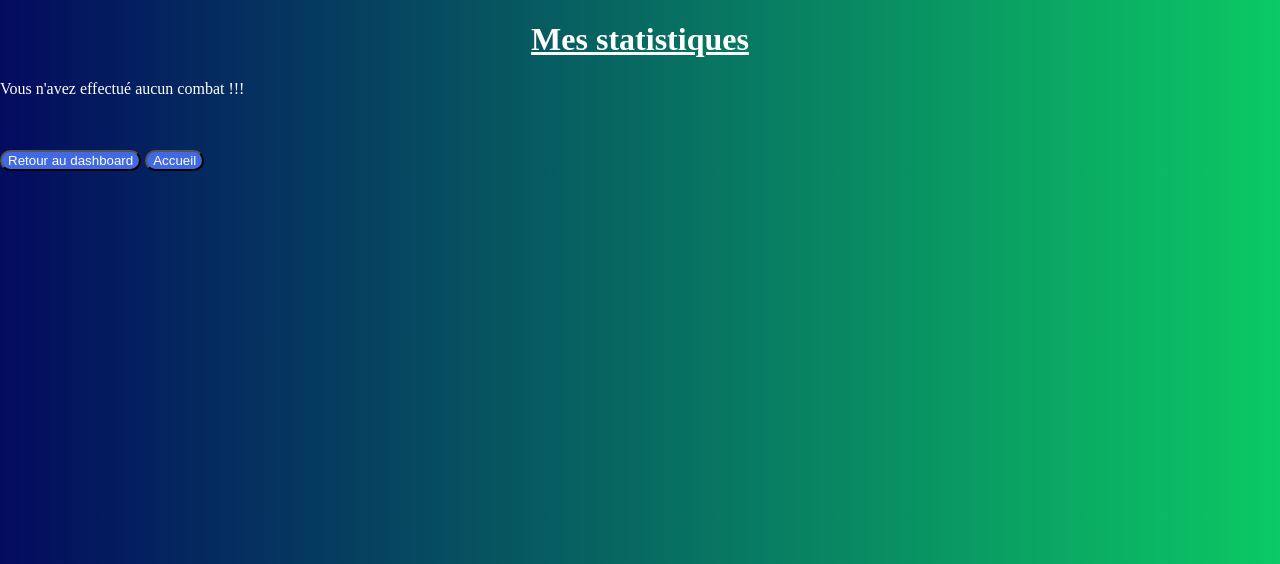
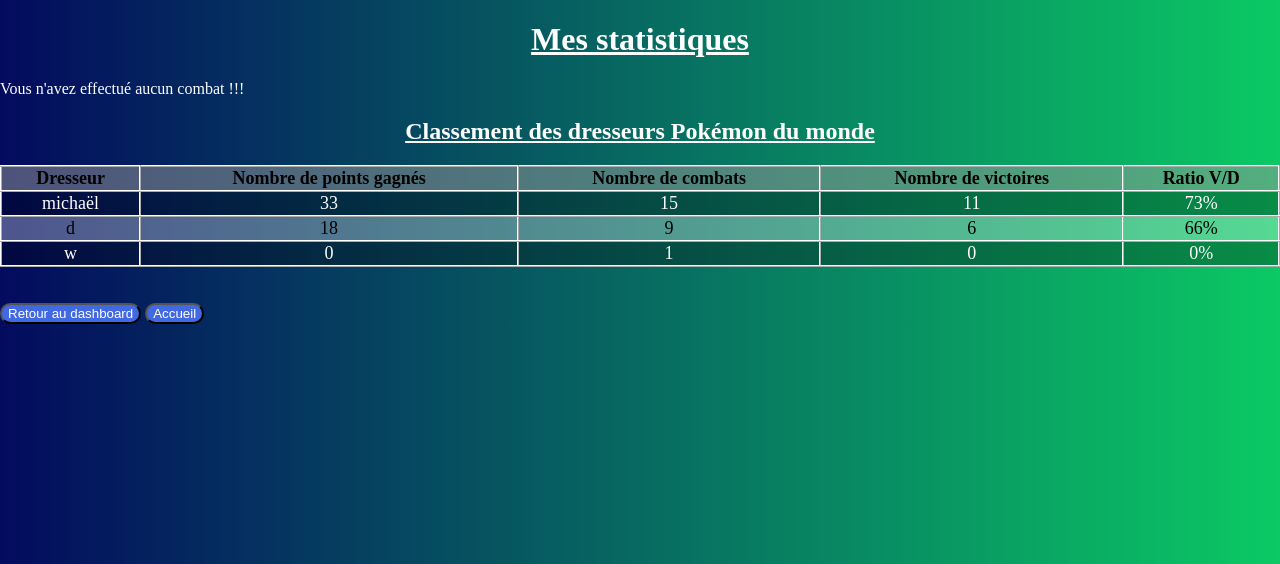
Before and after one commit to killard95/Pokefight, a PHP site: page /Statistiques in a window 1280 px wide. Shown: the top 564 px of the page. Run offline with PHP 8.4, Linux system fonts and the light colour scheme; a user stored in the database is signed in; data comes from the database, SQL or seed files in the repository; some libraries are stand-ins or nearby versions.

Commit message:
Ajout des statistiques, du classement et modif des boutons et du curseur au survol des boutons

```diff
--- a/Controllers/Statistiques.php
+++ b/Controllers/Statistiques.php
@@ -19,4 +19,17 @@ class Statistiques extends Controller {
             // $this->render('Statistiques_template') ;
         }
     }
+    public function top3(){
+        $top3 = new Combat_DAO ;
+        if($top3->getTop3()){
+            // $this->render('Home_template') ;
+        }
+    }
+
+    public function classement(){
+        $classement = new Combat_DAO ;
+        if($classement->Classement()){
+            // $this->render('Statistiques_template') ;
+        }
+    }
 }
--- a/DAO/Combat_DAO.php
+++ b/DAO/Combat_DAO.php
@@ -236,15 +236,55 @@ class Combat_DAO extends Controller {
                 }
             }
 
-            // public function GetSpefStats(){
-            //     $this->db_connect = connectToDb();
-            //     $user = $_SESSION['id_user'] ;
-            //     $queryStats = "
-            //      SELECT COUNT(DISTINCT id_combat) AS nbreCombat, SUM(points) AS TotalPoints, User.firstname, Pokemon.nom
-            //      FROM Combat INNER JOIN User ON User.id_user = Combat.user
-            //      INNER JOIN Pokemon ON Pokemon.id_pokemon = Combat.my_poke1
-            //      WHERE user = 30 GROUP BY Pokemon.nom; "
-            // }
+            public function GetTop3(){
+                $this->db_connect = connectToDb();
+                $queryStats = "
+                SELECT firstname, SUM(points) AS points, COUNT(id_combat) AS nbre_combat
+                FROM Combat
+                INNER JOIN User ON User.id_user = Combat.user
+                GROUP BY firstname
+                ORDER BY points DESC
+                LIMIT 3 ";
+                $stmt = $this->db_connect->query($queryStats)->fetchAll(PDO::FETCH_ASSOC);
+                if($stmt == null) {
+                    echo " ";
+                } else {
+                    echo "<h1>Top 3 des meilleurs dresseurs Pokémon du monde</h1>" ;
+                    echo "<table><thead><th>Dresseur</th><th>Nombre de points gagnés</th><th>Nombre de combats</th><th>Nombre de victoires</th><th>Ratio V/D</th></thead><tbody>";
+                    foreach($stmt as $row){
+                        $nom['firstname'] = $row['firstname'];
+                        $nom['points'] = $row['points'];
+                        $nom['nbre_combat'] = $row['nbre_combat'];
+                        echo "<tr><td>".$nom['firstname']."</td><td>".$nom['points']."</td><td>".$nom['nbre_combat']."</td><td>".(($nom['points'])/3)."</td><td>".intval(((($nom['points'])/3)/$nom['nbre_combat'])*100)."%</td></tr>";
+                    }
+                    echo "</tbody></table>";
+                    return true;
+            }
+        }
 
-
+        public function classement(){
+            $this->db_connect = connectToDb();
+            $queryStats = "
+            SELECT firstname, SUM(points) AS points, COUNT(id_combat) AS nbre_combat
+            FROM Combat
+            INNER JOIN User ON User.id_user = Combat.user
+            GROUP BY firstname
+            ORDER BY points DESC
+            ";
+            $stmt = $this->db_connect->query($queryStats)->fetchAll(PDO::FETCH_ASSOC);
+            if($stmt == null) {
+                echo " ";
+            } else {
+                echo "<h2>Classement des dresseurs Pokémon du monde</h2>" ;
+                echo "<table><thead><th>Dresseur</th><th>Nombre de points gagnés</th><th>Nombre de combats</th><th>Nombre de victoires</th><th>Ratio V/D</th></thead><tbody>";
+                foreach($stmt as $row){
+                    $nom['firstname'] = $row['firstname'];
+                    $nom['points'] = $row['points'];
+                    $nom['nbre_combat'] = $row['nbre_combat'];
+                    echo "<tr><td>".$nom['firstname']."</td><td>".$nom['points']."</td><td>".$nom['nbre_combat']."</td><td>".(($nom['points'])/3)."</td><td>".intval(((($nom['points'])/3)/$nom['nbre_combat'])*100)."%</td></tr>";
+                }
+                echo "</tbody></table>";
+                return true;
         }
+        }
+    }
--- a/Views/Assets/Css/Style.css
+++ b/Views/Assets/Css/Style.css
@@ -4,7 +4,7 @@
 }
 .banner {
     position: relative;
-    bottom: 30px;
+    bottom: 25px;
     background-image: url(/Views/Assets/Images/pkmn.png);
     background-size: cover;
     background-position: stretch;
@@ -67,8 +67,13 @@ button{
     background-color: royalblue;
     color: white;
     border-radius: 50px;
+    cursor: pointer;
 }
-#signout{
+.button:hover{
+    background-color: cyan;
+    color: royalblue;
+}
+.signout{
     background-color: red;
     color: white;
     border-radius: 50px;
@@ -162,3 +167,12 @@ th, tr:nth-child(even){
     color: rgb(0, 0, 0);
     font-size: large;
 }
+.title{
+    background: rgba(0,0,0,0.7);
+    color: white;
+}
+#main{
+    color: white;
+    text-align: center;
+    font-size: larger;
+}
--- a/Views/Footer_template.php
+++ b/Views/Footer_template.php
@@ -1,3 +1,3 @@
-        <a href="/"><button>Accueil</button></a>
+        <a href="/"><button class="button">Accueil</button></a>
     </body>
 </html>
--- a/Views/Signin_template.php
+++ b/Views/Signin_template.php
@@ -14,7 +14,7 @@ include "Header_template.php" ;
     <label for="password">Password : </label>
     <input type="password" id="password" name="password" placeholder="Password" required>
 
-    <button id="signin">Sign In</button>
+    <button class="button">Sign In</button>
 </form>
 
 <?php
--- a/Views/Statistiques_template.php
+++ b/Views/Statistiques_template.php
@@ -6,9 +6,10 @@ include('Header_template.php');
 $allStats = new Combat_DAO() ;
 $allStats->getBestStats();
 $allStats->getAllStats();
+$allStats->classement();
 ?>
 <br><br>
-<a href="/Dashboard"><button>Retour au dashboard</button></a>
+<a href="/Dashboard"><button class="button">Retour au dashboard</button></a>
 
 <?php
 include('Footer_template.php');
--- a/Views/Update_template.php
+++ b/Views/Update_template.php
@@ -14,7 +14,7 @@ include "Header_template.php" ;
     <input type="email" id="email" name="mail" placeholder="Email" required>
     <label for="password">Password : </label>
     <input type="password" id="password" name="password" placeholder="Password" required>
-    <button>Update</button>
+    <button class="button">Update</button>
 </form>
 
 <?php
```
Also changed, not shown: Views/Dashboard_template.php (+5 -16 lines), Views/Home_template.php (+16 -5 lines).
